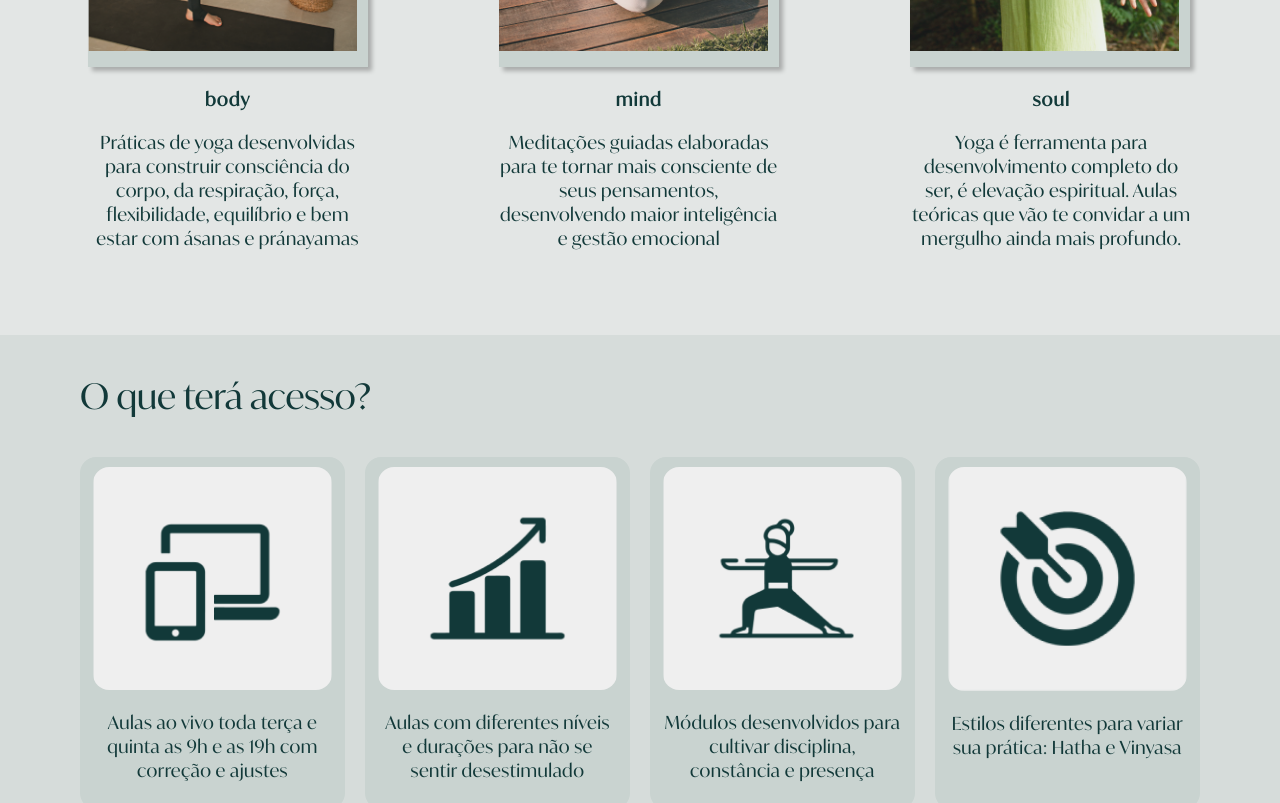
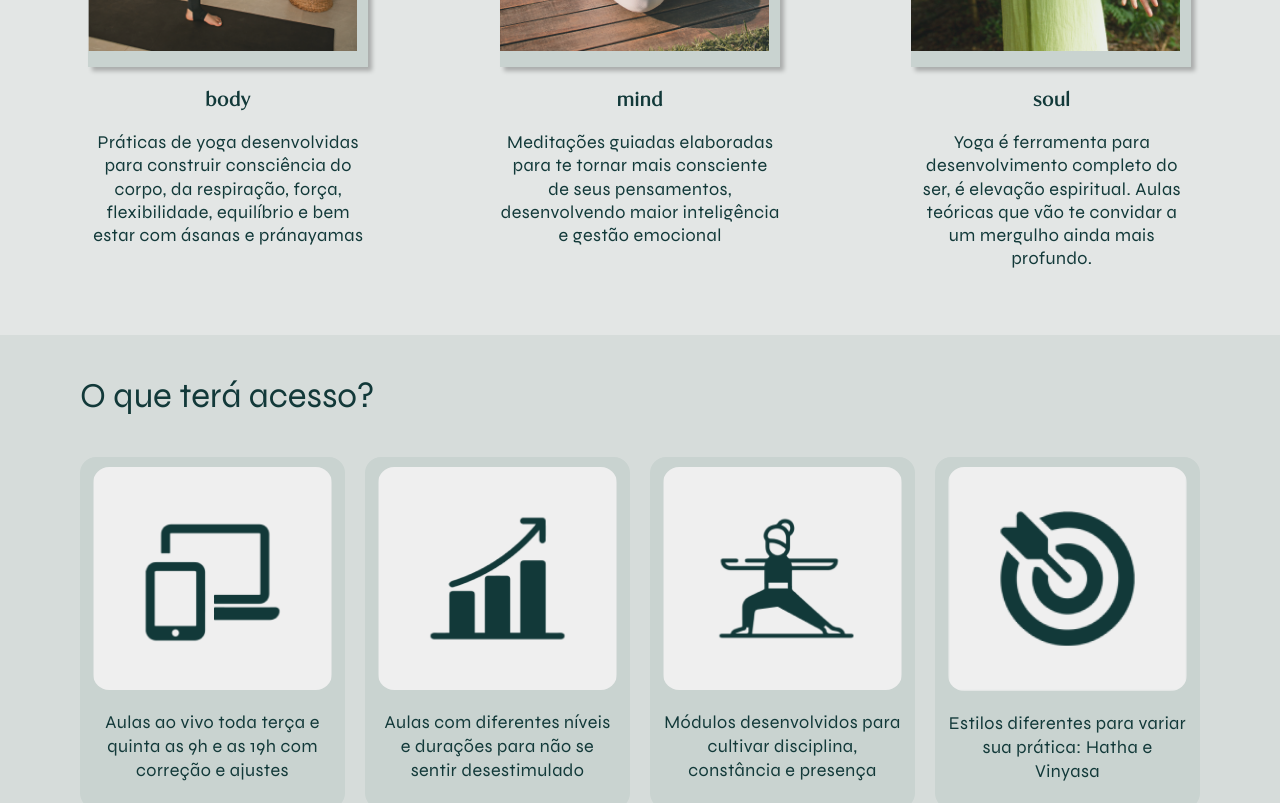
Before and after one commit to brenolg/Yoga-LandingPage-React-Vite, a React (Vite) app in the folder yoga-landing-page/: page / in a window 1280 px wide. Shown: the part 1340-2143 px from the top of the page. Built offline with nearby package versions, Linux system fonts and the light colour scheme.

Commit message:
style: font fix

```diff
--- a/yoga-landing-page/src/Global.css
+++ b/yoga-landing-page/src/Global.css
@@ -4,7 +4,7 @@
 }
 @font-face {
   font-family: syne;
-  src: url("./fonts/IvyMode-Regular.ttf") format("truetype");
+  src: url("./fonts/Syne-Regular.ttf") format("truetype");
   font-weight: 100 500;
 }
 @font-face {
@@ -66,7 +66,7 @@
 }
 
 .H1 {
-  font-family: ivy , syne , sans-serif;
+  font-family: ivy , syne, sans-serif;
   font-size: 50px;
   font-style: normal;
   font-weight: 300;
@@ -75,7 +75,7 @@
 }
 
 .H2 {
-  font-family: ivy , syne , sans-serif;
+  font-family: ivy , syne, sans-serif;
   font-size: 45px;
   font-style: normal;
   font-weight: 300;
@@ -84,7 +84,7 @@
 }
 
 .H3 {
-  font-family: ivy , syne , sans-serif;
+  font-family: ivy , syne, sans-serif;
   font-size: 36px;
   font-style: normal;
   font-weight: 300;
@@ -93,7 +93,7 @@
 }
 
 .H4 {
-  font-family: ivy , syne , sans-serif;
+  font-family: ivy , syne, sans-serif;
   font-size: 18px;
   font-style: normal;
   font-weight: 800;
@@ -102,7 +102,7 @@
 }
 
 .H5 {
-  font-family: ivy , syne , sans-serif;
+  font-family: ivy , syne, sans-serif;
   font-size: 21px;
   font-style: normal;
   font-weight: 300;
@@ -111,7 +111,7 @@
 }
 
 .text-3xl {
-  font-family: syne , ivy , sans-serif;
+  font-family: syne , ivy, sans-serif;
   font-size: 35px;
   font-style: normal;
   font-weight: 500;
@@ -119,7 +119,7 @@
 }
 
 .text-xl {
-  font-family: syne , ivy , sans-serif;
+  font-family: syne , ivy, sans-serif;
   font-size: 22px;
   font-style: normal;
   font-weight: 500;
@@ -128,7 +128,7 @@
 }
 
 .text-lg {
-  font-family: syne , ivy , sans-serif;
+  font-family: syne, ivy, sans-serif;
   font-size: 18px;
   font-style: normal;
   font-weight: 500;
@@ -136,7 +136,7 @@
 }
 
 .text-md {
-  font-family: syne , ivy , sans-serif;
+  font-family: syne, sans-serif;
   font-size: 18px;
   font-style: normal;
   font-weight: 500;
--- a/yoga-landing-page/src/components/DoubtsSection.module.css
+++ b/yoga-landing-page/src/components/DoubtsSection.module.css
@@ -43,5 +43,5 @@
   width: 100%;
   font-weight: 100;
   font-size: 20px;
-  letter-spacing: 0.2ch;
+  letter-spacing: 0.1ch;
 }
--- a/yoga-landing-page/src/components/PillarsSection.module.css
+++ b/yoga-landing-page/src/components/PillarsSection.module.css
@@ -35,6 +35,7 @@
 
 .pillar p {
   line-height: 2ch;
+  line-height: 2.2ch;
 }
 
 .outer_element {
```
